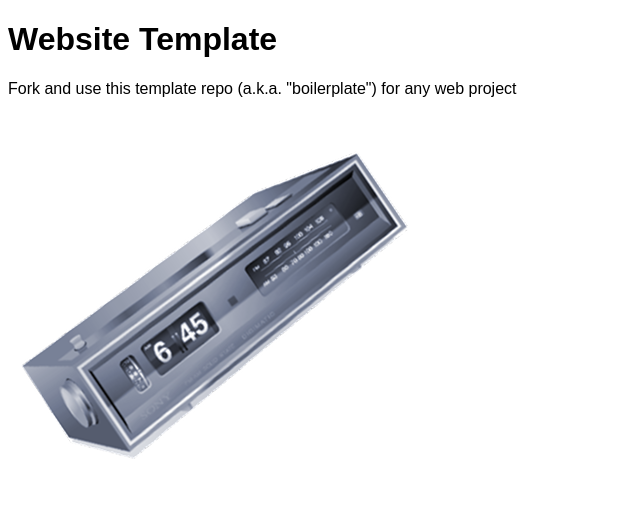
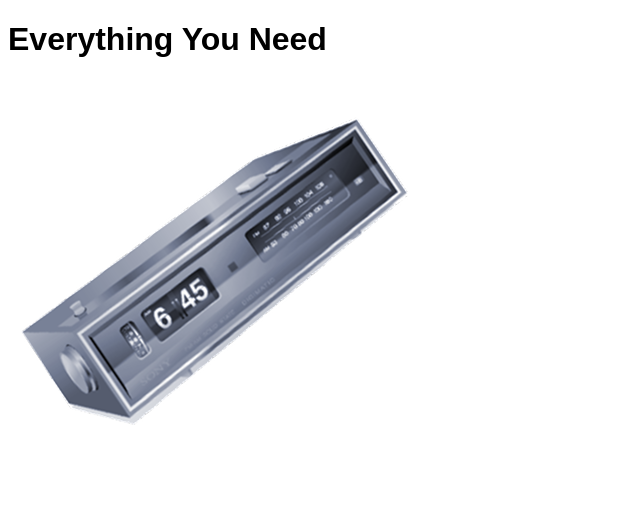
Before and after one commit to MrYusef2552/critical-design, a plain HTML site: page index.html in a window 1280 px wide. Shown: the whole page, without its empty margins (0-640 px from the left). Drawn offline with Linux system fonts and the light colour scheme.

Commit message:
title change

```diff
--- a/index.html
+++ b/index.html
@@ -7,8 +7,7 @@
 </head>
 <body>
 
-	<h1>Website Template</h1>
-	<p>Fork and use this template repo (a.k.a. "boilerplate") for any web project</p>
+	<h1>Everything You Need</h1>
 	<img src="assets/img/clock.png" alt="digital clock">
 
 	<script src="./assets/js/main.js"></script>
```
